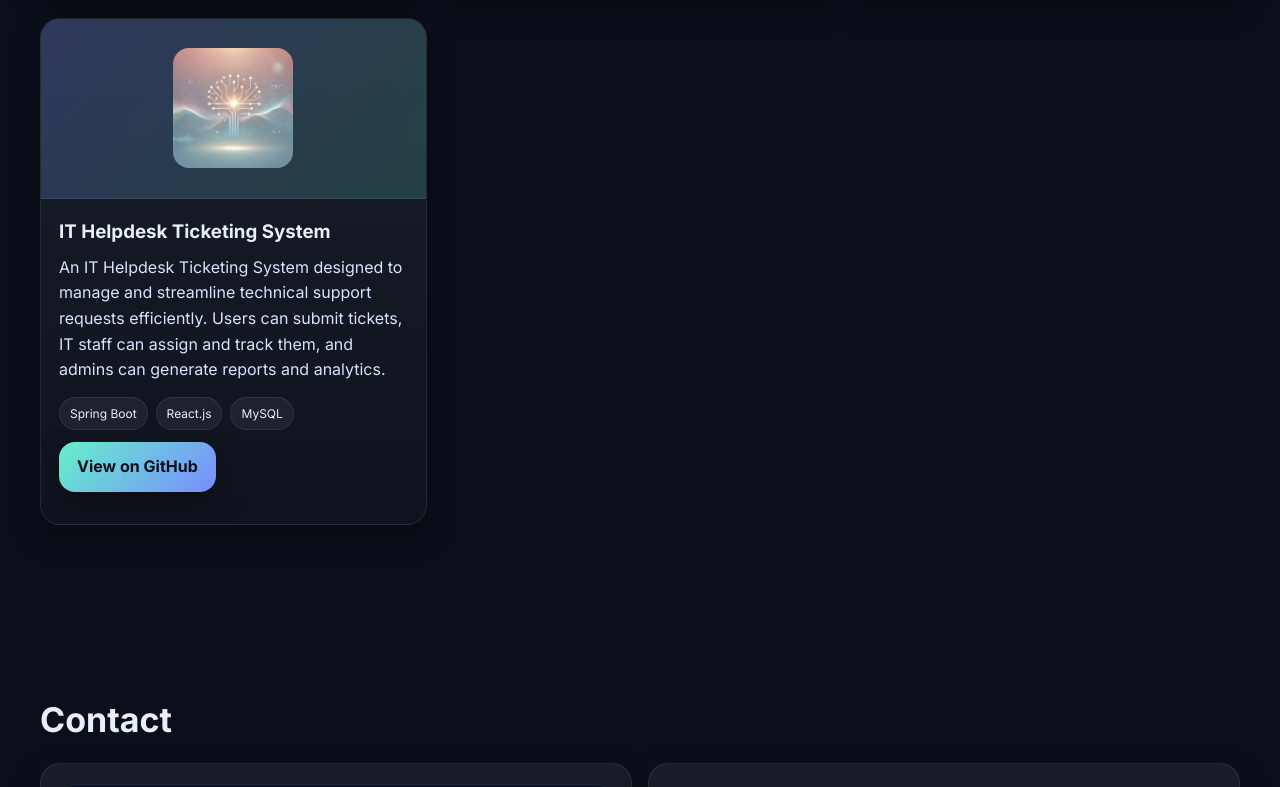
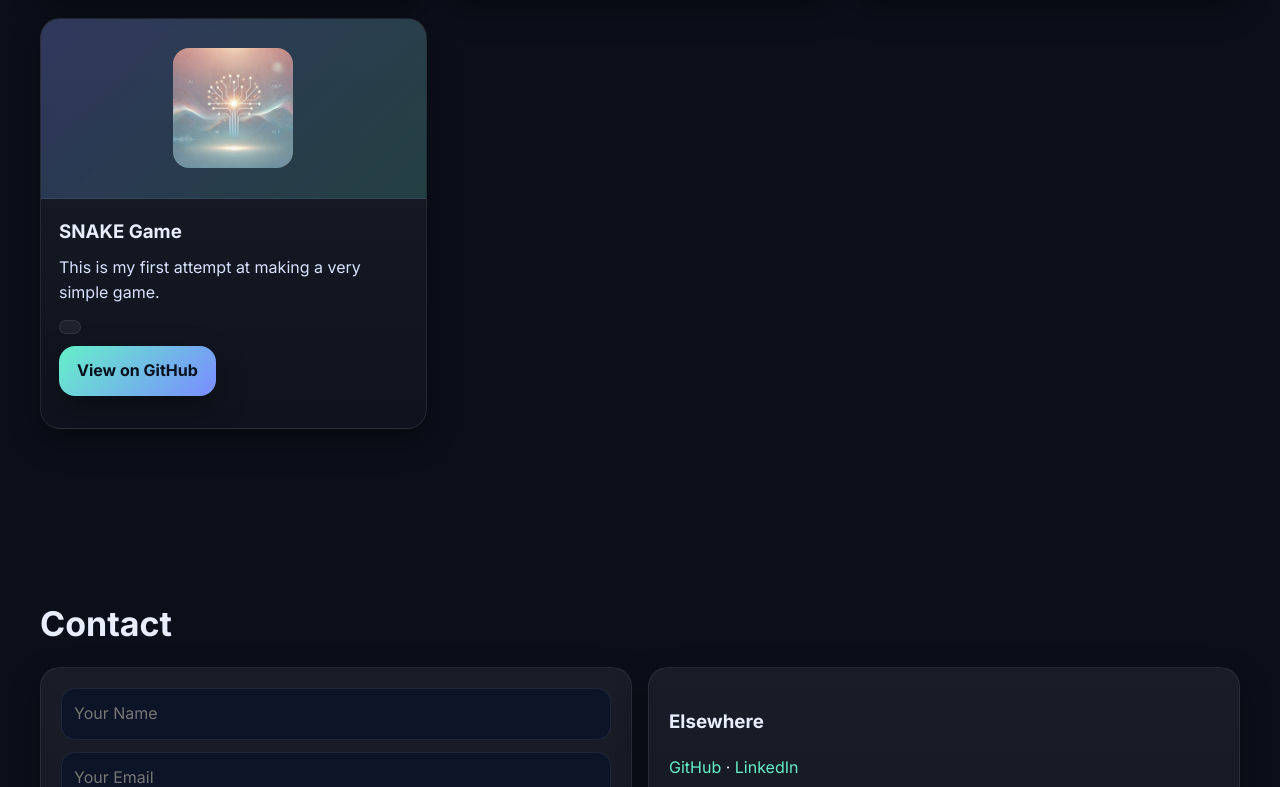
Before and after one commit to rajveersidhu/rajveersidhu.github.io, a website: page index.html in a window 1280 px wide. Shown: the part 2013-2800 px from the top of the page. Drawn offline with Linux system fonts and the light colour scheme.

Commit message:
Update index.html

```diff
--- a/index.html
+++ b/index.html
@@ -217,15 +217,15 @@
         <!-- Project 4 -->
         <article class="card tilt reveal" tabindex="0">
           <div class="card-media">
-            <img src="images/project1.png" alt="IT Helpdesk Ticketing System" />
+            <img src="images/project1.png" alt="MyFirstGame" />
           </div>
           <div class="card-body">
-            <h3>IT Helpdesk Ticketing System</h3>
-            <p>An IT Helpdesk Ticketing System designed to manage and streamline technical support requests efficiently. Users can submit tickets, IT staff can assign and track them, and admins can generate reports and analytics.</p>
+            <h3>SNAKE Game</h3>
+            <p>This is my first attempt at making a very simple game.</p>
             <div class="badgebar">
-              <span class="badge">Spring Boot</span><span class="badge">React.js</span><span class="badge">MySQL</span>
+              <span class="badge"></span>
             </div>
-            <p style="margin-top:12px"><a class="cta" href="https://github.com/rajveersidhu/" target="_blank" rel="noopener">View on GitHub</a></p>
+            <p style="margin-top:12px"><a class="cta" href="https://github.com/rajveersidhu/MyFirstGame" target="_blank" rel="noopener">View on GitHub</a></p>
           </div>
         </article>
       </div>
```
